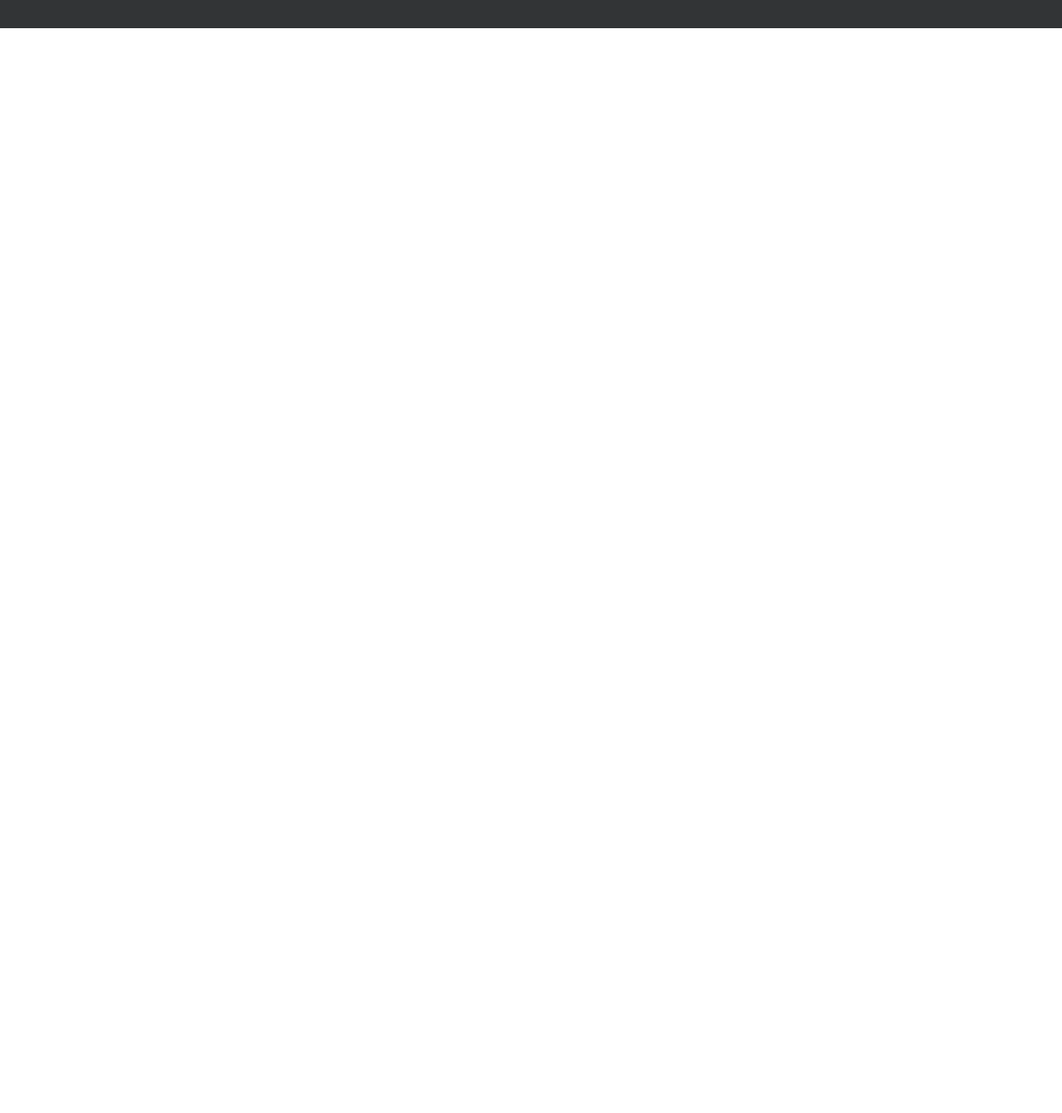
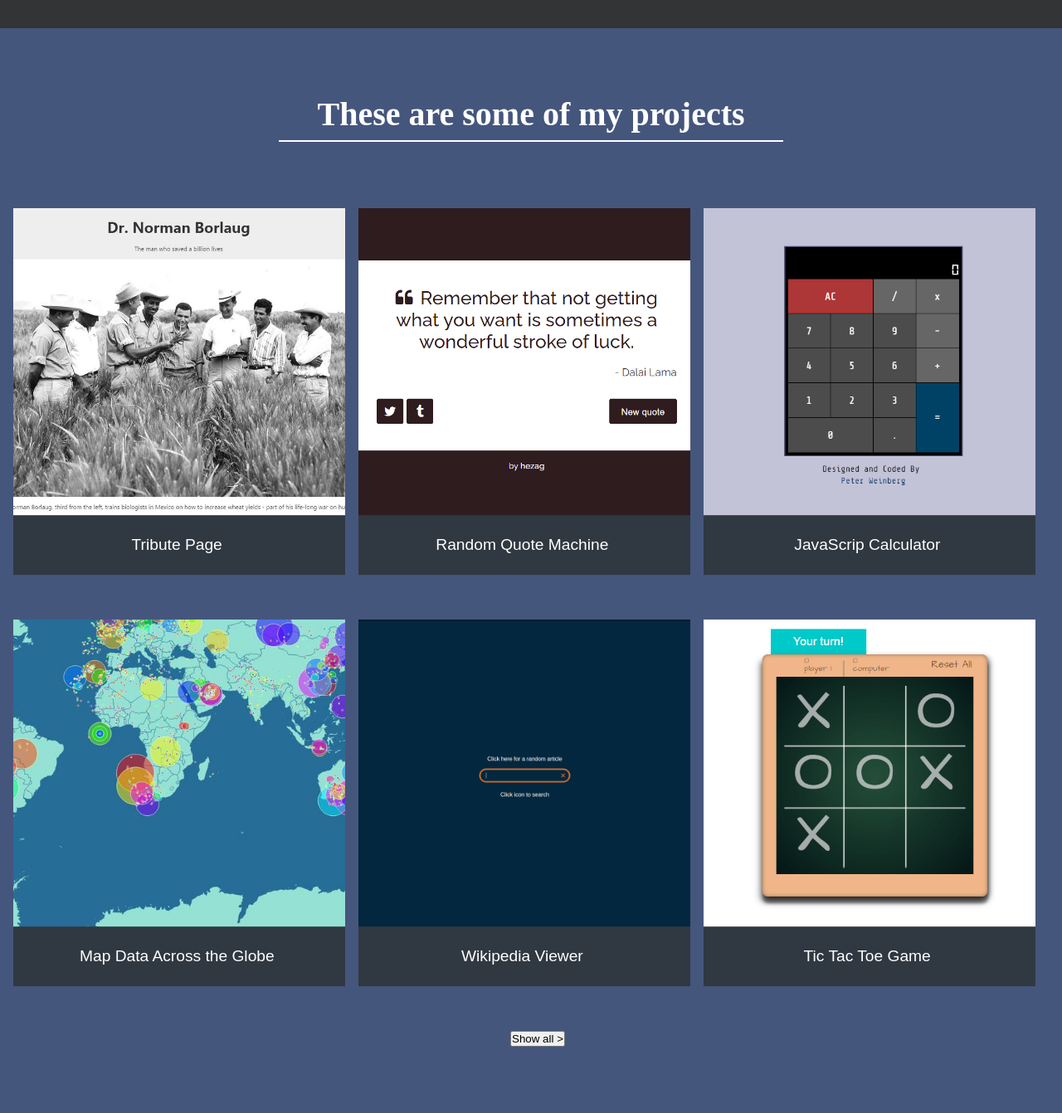
Before and after one commit to Mubariz-Ali/Personal-Portfolio, a plain HTML site: page index.html in a window 1280 px wide. Shown: the part 546-1888 px from the top of the page at 83% size. Before the commit the page ends 800 px from the top, so only its background shows below. Drawn offline with Linux system fonts and the light colour scheme.

Commit message:
Projects Added

```diff
--- a/index.html
+++ b/index.html
@@ -18,5 +18,50 @@
             <h1>Hey I am Mubariz</h1>
             <p>a web developer</p>
         </div>
+        <div class="projects">
+            <h1>These are some of my projects</h1>
+        </div>
+        <main class="Cards">
+            <article class="Card">
+                <img src="source/tribute.jpg" alt="tribute">
+                <button class="btn"><span class="card-sign"> &lt; </span>Tribute
+                    Page<span class="card-sign">
+                        /&gt;</span></button>
+            </article>
+            <article class="Card">
+                <img src="source/random-quote-machine.jpg"
+                    alt="random-quote-machine">
+                <button class="btn"><span class="card-sign"> &lt; </span>Random
+                    Quote Machine<span class="card-sign">
+                        /&gt;</span></button>
+            </article>
+            <article class="Card">
+                <img src="source/calc.jpg" alt="calc">
+                <button class="btn"><span class="card-sign"> &lt; </span>JavaScrip
+                    Calculator<span class="card-sign">
+                        /&gt;</span></button>
+            </article>
+            <article class="Card">
+                <img src="source/map.jpg" alt="map">
+                <button class="btn"><span class="card-sign"> &lt; </span>Map
+                    Data Across the Globe<span class="card-sign">
+                        /&gt;</span></button>
+            </article>
+            <article class="Card">
+                <img src="source/wiki.jpg" alt="wiki">
+                <button class="btn"><span class="card-sign"> &lt; </span>Wikipedia
+                    Viewer<span class="card-sign">
+                        /&gt;</span></button>
+            </article>
+            <article class="Card">
+                <img src="source/tic-tac-toe.jpg" alt="tic-tac-toe">
+                <button class="btn"> <span class="card-sign"> &lt; </span> Tic
+                    Tac Toe Game <span class="card-sign">
+                        /&gt;</span></button>
+            </article>
+            <div class="btn-contianer">
+                <button class="all-btn">Show all <span class="sign">&gt;</span></button>
+            </div>
+        </main>
     </body>
 </html>
--- a/style.css
+++ b/style.css
@@ -42,5 +42,67 @@ li a:hover{
     color: #BE3144;
     font: 2em Arial;
     margin-top: 0px;
-    font-style: italic;
+    font-style: italic  ;
 }
+.projects{
+    background-color: #45567D;
+}
+.projects h1{
+    color: #fff;
+    text-align: center;
+    padding-top: 5rem;
+    font-size: 2.5rem;
+    padding-bottom: 0.5rem;
+    border-bottom: 2px solid white;
+    width: 38rem;
+    margin: auto;
+}
+.Cards{
+    display: flex;
+    flex-wrap: wrap;
+    align-items: stretch;
+    width: 100vw;
+    height: auto;
+    background-color: #45567D;
+    padding-top: 5rem;
+    gap:1rem;
+    padding-left: 1rem;
+}
+.Card{
+    flex-direction: column;
+    flex-wrap: wrap;
+    width: 25rem;
+    height: 30rem;
+    margin-bottom: 0;
+}
+.Card img{
+    height: calc(100% - 6.8rem);
+    width: 100%;
+    object-fit: cover;
+}
+.btn{
+    width: 100%;
+    background-color: #303841;
+    height: 4.5rem;
+    border: none;
+    color: white;
+    font-size: 1.2rem;
+    font-family: sans-serif;
+    transform:translateY(-0.3rem);
+    cursor: pointer;
+}
+.card-sign{
+    color: #FF7F4E;
+    opacity: 0;
+    transition: all 0.5s ease;
+}
+.Card:hover .card-sign{
+    opacity: 1;
+}
+.btn-contianer{
+    width: 100vw;
+    display: flex;
+    align-items: center;
+    justify-content: center;
+    padding-bottom: 5rem;
+}
```
